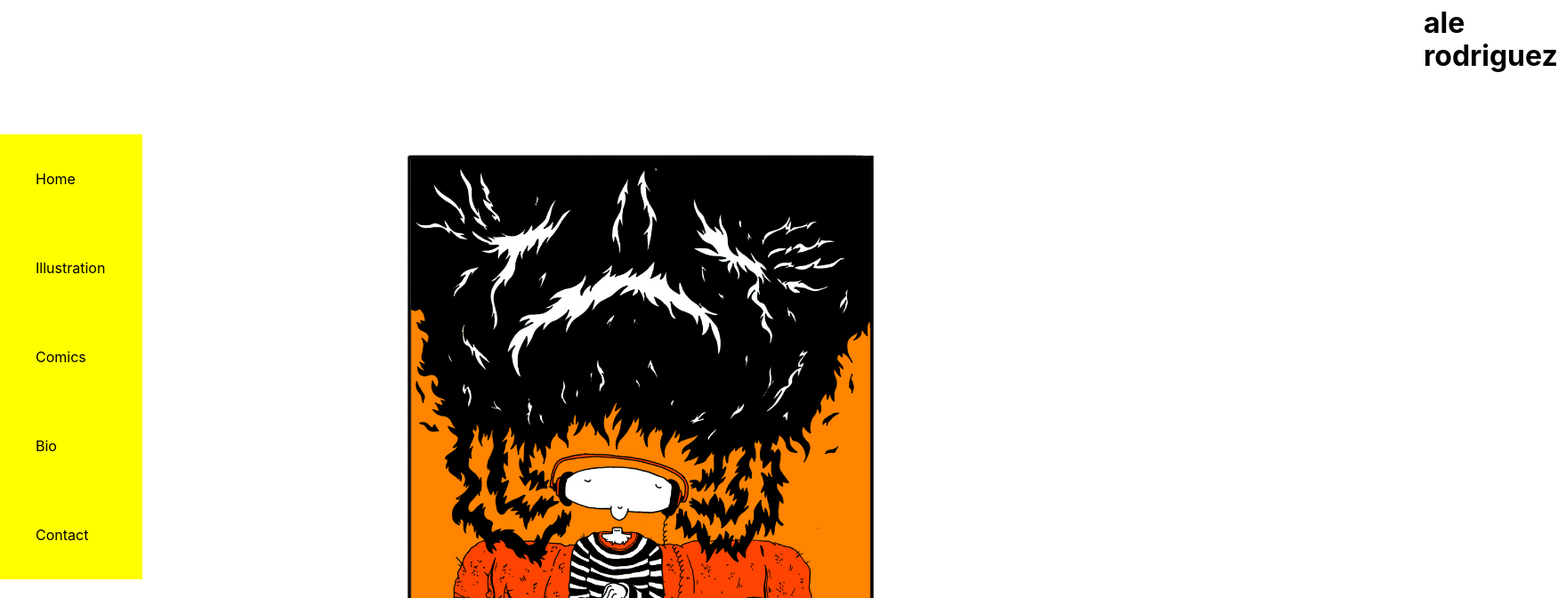
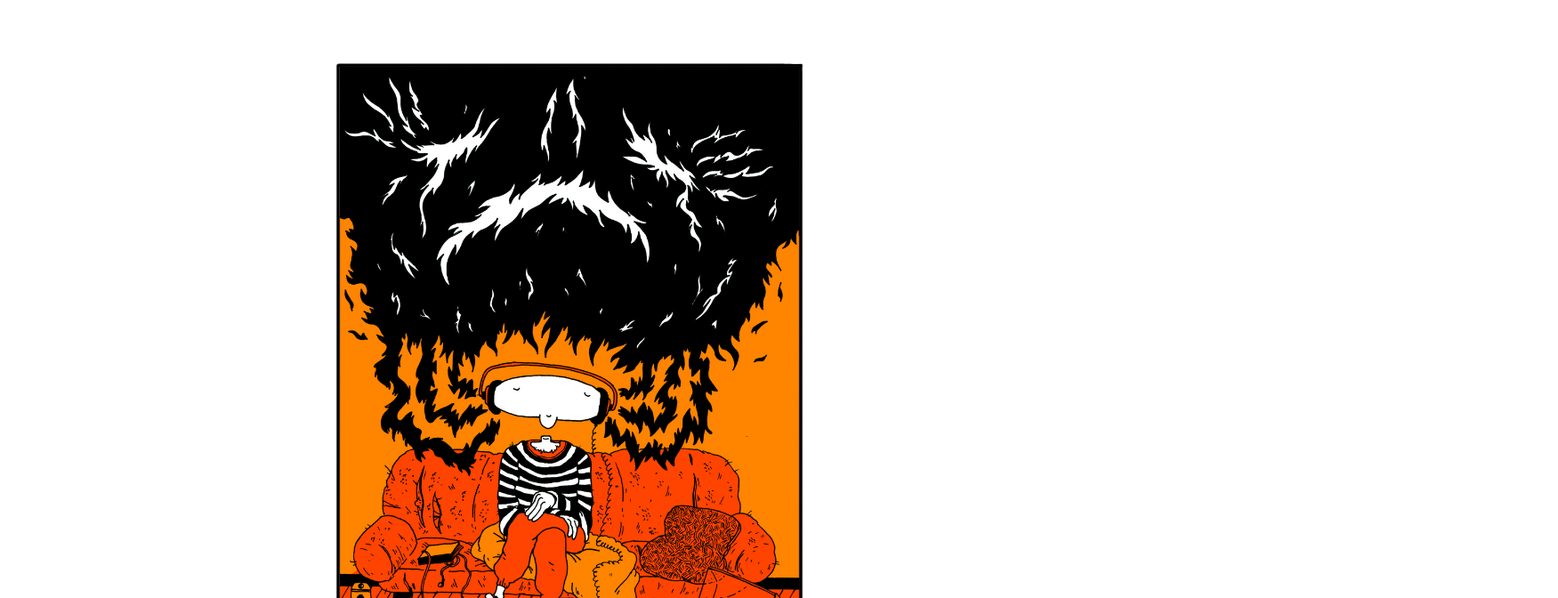
Before and after one commit to prullansky/illustration_portfolio, a Next.js app: page / in a window 1280 px wide. Shown: the top 672 px of the page at 89% size, 1751 px wide, since content can reach past the window. Built offline with nearby package versions, Linux system fonts and the light colour scheme.

Commit message:
Removed Navbar component from other components and placed it only in _app.js / I also started working on the CSS. Fixed the way comics are displayed on their own dynamic page

```diff
--- a/pages/_app.js
+++ b/pages/_app.js
@@ -1,7 +1,13 @@
-import "../styles/globals.css";
+import styles from '../styles/globals.css'
+import Navbar from './navbar.js'
 
 function MyApp({ Component, pageProps }) {
-  return <Component {...pageProps} />;
+  return (
+    <div className={styles.homeLayout}>
+      <Component {...pageProps} />;
+      <Navbar />
+    </div>
+  )
 }
 
-export default MyApp;
+export default MyApp
--- a/pages/bio.js
+++ b/pages/bio.js
@@ -1,10 +1,8 @@
-import Link from "next/link";
-import Navbar from "./navbar.js";
+import Link from 'next/link'
 
 export default function Bio() {
   return (
     <div>
-      <Navbar />
       <h2>about me</h2>
 
       <img src="/photos/11458137305569121185.jpeg" />
@@ -15,5 +13,5 @@ export default function Bio() {
         </Link>
       </h3>
     </div>
-  );
+  )
 }
--- a/pages/comics/[id].js
+++ b/pages/comics/[id].js
@@ -1,6 +1,5 @@
 import React from 'react'
 import styles from '../../styles/Home.module.css'
-import Navbar from '../navbar'
 import { comicsList } from './data.js'
 import { useRouter } from 'next/router'
 
@@ -40,7 +39,6 @@ export default function ComicPage(props) {
       <div>
         <h1 className={styles.title}>ale rodriguez</h1>
         <div className={styles.layoutComics}>
-                    <Navbar />
           <h2>Sorry, comic not found</h2>
         </div>
       </div>
@@ -51,8 +49,8 @@ export default function ComicPage(props) {
     <div>
       <h1 className={styles.title}>ale rodriguez</h1>
 
-            <div className={styles.layoutComics}>
-                <Navbar />
+      <div>
+        {/* <div className={styles.layoutComics}> */}
         {/* <h2>{currentComic.title}</h2>
                 <ul>
                     <li>{currentComic.description}</li>
--- a/pages/index.js
+++ b/pages/index.js
@@ -1,17 +1,12 @@
-import Head from "next/head";
-import styles from "../styles/Home.module.css";
-import Link from "next/link";
-import Image from "next/image";
-import Navbar from "./navbar.js";
+import Head from 'next/head'
+import styles from '../styles/Home.module.css'
+import Link from 'next/link'
+import Image from 'next/image'
+import Navbar from './navbar.js'
 
 export default function Home() {
   return (
     <div>
-      <h1 className={styles.title}>ale rodriguez</h1>
-
-      <div className={styles.homeLayout}>
-        <Navbar />
-
       <div className={styles.containerImage}>
         <img
           className={styles.homeIllustration}
@@ -20,6 +15,5 @@ export default function Home() {
         />
       </div>
     </div>
-    </div>
-  );
+  )
 }
--- a/styles/Home.module.css
+++ b/styles/Home.module.css
@@ -82,7 +82,7 @@
 /* Comics */
 
 .comic {
-  height: 30rem;
+  height: 40rem;
   padding: 3rem;
 }
 
@@ -104,7 +104,7 @@
   flex-direction: column;
   align-items: center;
   justify-content: flex-start;
-  border: 1px solid black
+  /* border: 1px solid black */
 }
 
 
```
Also changed, not shown: pages/comics.js (+5 -8 lines), 1 other file (tests, documents, lock files or other folders). Lines whose indentation alone changed are shown as unchanged.
